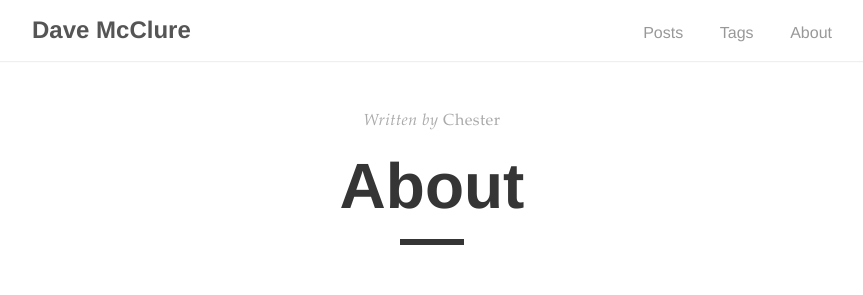
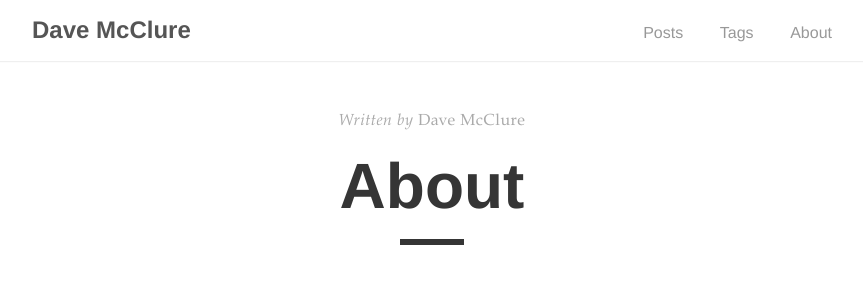
Before and after one commit to Daveintheshack/daveintheshack.github.io, a Jekyll site: the page built from _pages/about.md, in a window 1280 px wide. Shown: the top 295 px of the page, without its empty margins (208-1071 px from the left). Built offline with Jekyll 4.4.1, drawn with Linux system fonts in a browser that asks for light colours.

Commit message:
Update about.md

```diff
--- a/_pages/about.md
+++ b/_pages/about.md
@@ -1,7 +1,7 @@
 ---
 layout: post
 title: "About"
-author: "Chester"
+author: "Dave McClure"
 permalink: /about/
 ---
 
```
